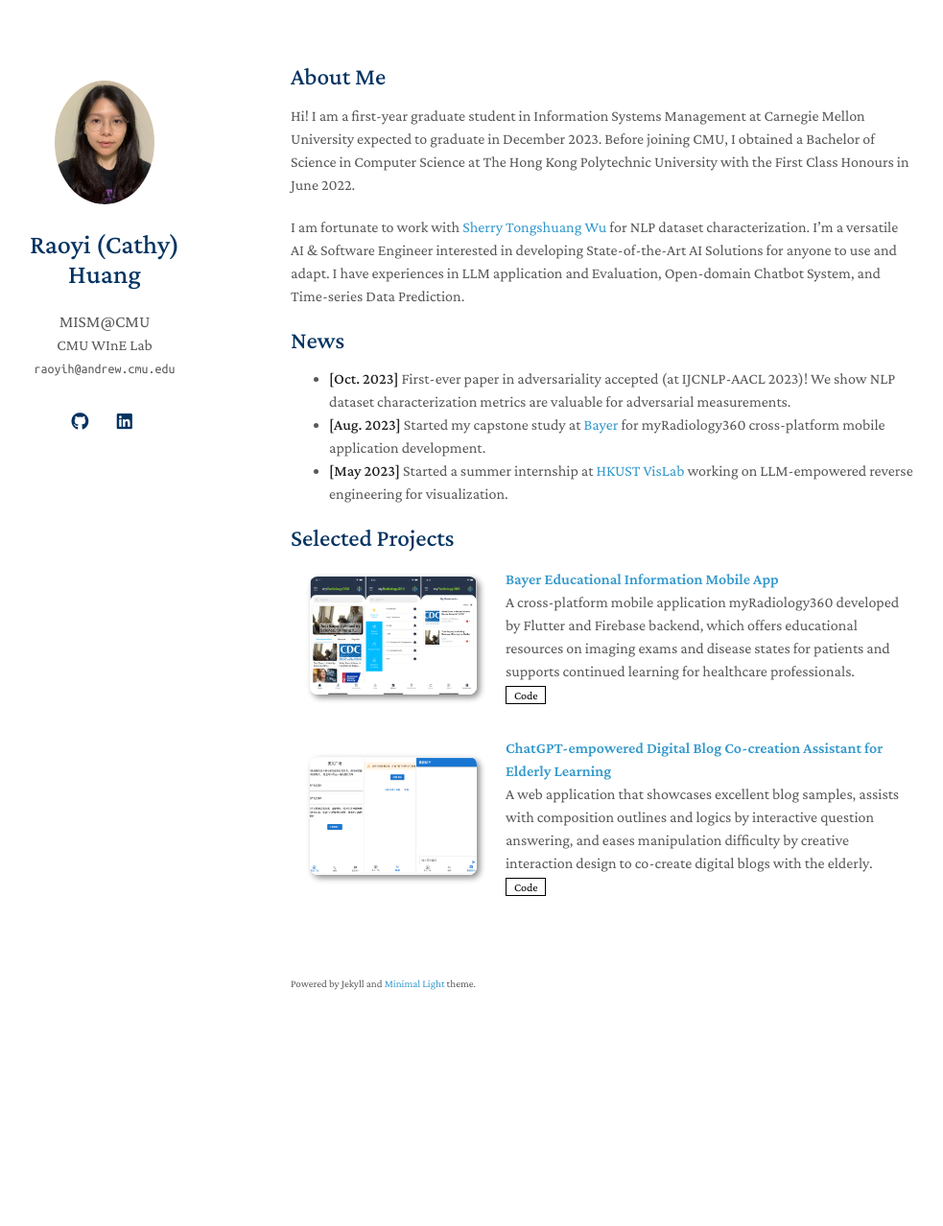
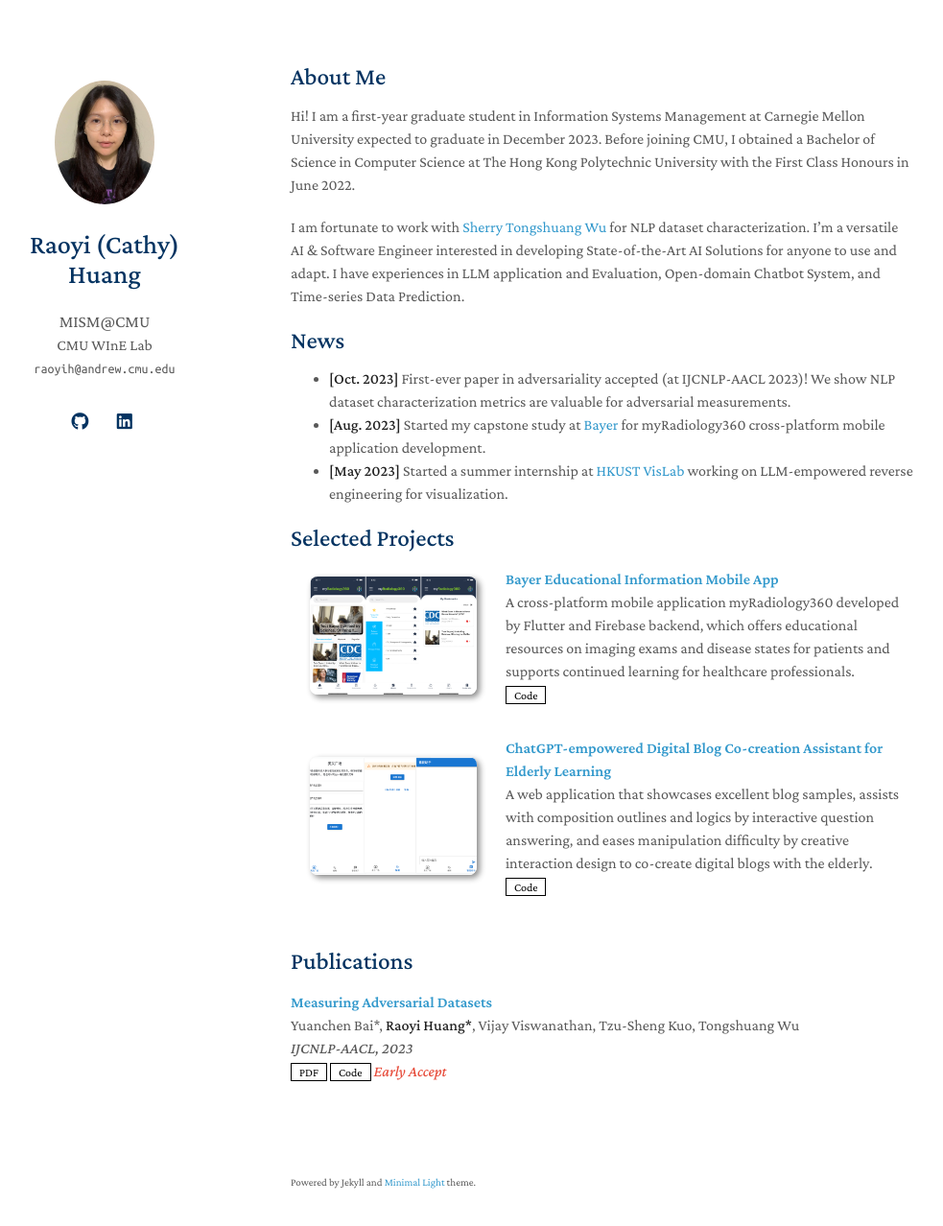
Before and after one commit to Huang-Raoyi/Huang-Raoyi.github.io, a Jekyll site: the page built from index.md, in a window 1280 px wide and 1313 px high. Shown: the top 1278 px of the window at 96% size, without its empty margins (167-1150 px from the left). Built offline with Jekyll 4.4.1, drawn with Linux system fonts in a browser that asks for light colours; nearby versions of some CDN libraries; a style sheet for code colours, icons or effects is not loaded; our own code applies the rules of GitHub Pages for plain Markdown files.

Commit message:
update pub format

```diff
--- a/_includes/publications.md
+++ b/_includes/publications.md
@@ -7,15 +7,16 @@
 
 <li>
 <div class="pub-row">
-  <div class="col-sm-3 abbr" style="position: relative;padding-right: 15px;padding-left: 15px;">
+  <!-- <div class="col-sm-3 abbr" style="position: relative;padding-right: 15px;padding-left: 15px;">
     {% if link.image %}
     <img src="{{ link.image }}" class="teaser img-fluid z-depth-1" style="width=100;height=40%">
     {% endif %}
     {% if link.conference_short %}
     <abbr class="badge">{{ link.conference_short }}</abbr>
     {% endif %}
-  </div>
-  <div class="col-sm-9" style="position: relative;padding-right: 15px;padding-left: 20px;">
+  </div> -->
+  <!-- 20 modified to 0 px to avoid indentation -->
+  <div class="col-sm-9" style="position: relative;padding-right: 15px;padding-left: 0px;">
       <div class="title"><a href="{{ link.pdf }}">{{ link.title }}</a></div>
       <div class="author">{{ link.authors }}</div>
       <div class="periodical"><em>{{ link.conference }}</em>
--- a/index.md
+++ b/index.md
@@ -22,13 +22,13 @@ I am fortunate to work with [Sherry Tongshuang Wu](https://www.cs.cmu.edu/~sherr
 
 {% include_relative _includes/projects.md %}
 
-<!---  {% include_relative _includes/publications.md %} --->
+{% include_relative _includes/publications.md %}
 
 
 <!--- {% include_relative _includes/services.md %} --->
 
 
-<!--- ## Publications --->
-<!--- Measuring Adversarial Datasets (paper, codes) <br> --->
-<!--- Yuanchen Bai*, Raoyi Huang*, Vijay Viswanathan, Tzu-Sheng Kuo, Tongshuang Wu <br> --->
-<!--- IJCNLP-AACL 2023  --->
+<!-- ## Publications
+Measuring Adversarial Datasets (paper, codes) <br>
+Yuanchen Bai*, Raoyi Huang*, Vijay Viswanathan, Tzu-Sheng Kuo, Tongshuang Wu <br>
+IJCNLP-AACL 2023 -->
```
Also changed, not shown: _data/publications.yml (+17 -17 lines).
